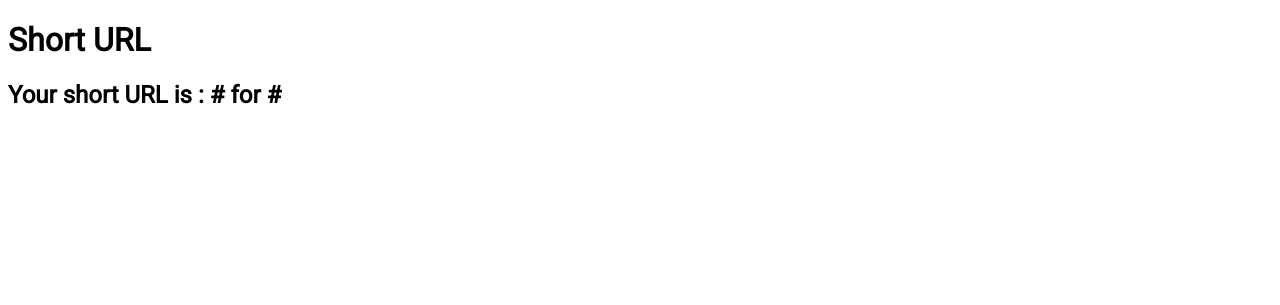
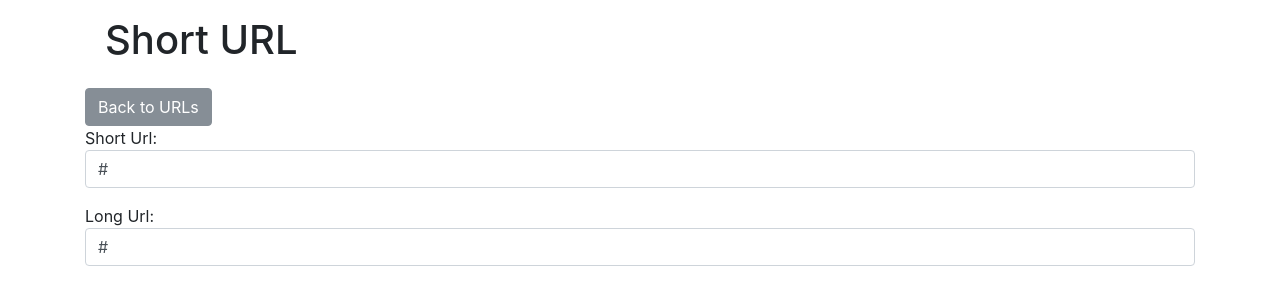
Before and after one commit to cristianeams/tiny-app, a Node server app: template views/urls_show.ejs in a window 1280 px wide. Shown: the top 305 px of the page. Run offline with Node 20, Linux system fonts and the light colour scheme; the template is opened without the code that fills it: most values are stand-ins (such as "Sample title", 1, 10 or a date in 2020).

Commit message:
Changed data format to tables, implemented bootstrap

```diff
--- a/express_server.js
+++ b/express_server.js
@@ -1,16 +1,22 @@
-//Require express
-var express = require("express");
-var app = express();
+//Require express and Initialize expresss
+const express = require("express");
+const app = express();
 
-//Default port
+//Require  and use morgan
+const morgan = require('morgan');
+app.use(morgan('combined'))
+
+//Start the server
 var PORT = 8080;
+app.listen(PORT, () => {
+    console.log(`Example app listening on port ${PORT}`);
+});
 
 //Sets Ejs as templating engine
 app.set("view engine", "ejs");
 
 //Use Body Parser Library to acccess Post Request Parameters
 const bodyParser = require("body-parser");
-
 app.use(bodyParser.urlencoded({extended: true}));
 
 function generateRandomString() {
@@ -57,7 +63,3 @@ app.get("/u/:shortURL", (req, res) => {
     var longURL = urlDatabase[req.params.shortURL];
     res.redirect(longURL);
 });
-
-app.listen(PORT, () => {
-    console.log(`Example app listening on port ${PORT}`);
-});
--- a/package.json
+++ b/package.json
@@ -6,7 +6,8 @@
   "dependencies": {
     "body-parser": "^1.18.3",
     "ejs": "^2.6.1",
-    "express": "^4.16.3"
+    "express": "^4.16.3",
+    "morgan": "^1.9.0"
   },
   "devDependencies": {},
   "scripts": {
--- a/views/partials/_header.ejs
+++ b/views/partials/_header.ejs
@@ -5,7 +5,7 @@
 <head>
     <title>Tiny App</title>
     <meta name="viewport" content="width=device-width, initial-scale=1">
-    <link href="https://fonts.googleapis.com/css?family=Roboto" rel="stylesheet">
+    <link rel="stylesheet" href="https://maxcdn.bootstrapcdn.com/bootstrap/4.0.0-beta.2/css/bootstrap.min.css" integrity="sha384-PsH8R72JQ3SOdhVi3uxftmaW6Vc51MKb0q5P2rRUpPvrszuE4W1povHYgTpBfshb" crossorigin="anonymous">
 </head>
 <body>
 
--- a/views/urls_show.ejs
+++ b/views/urls_show.ejs
@@ -6,10 +6,17 @@
     <% include partials/_header %>
 </head>
 <body>
+  <div class="container">
+
     <!-- EJS Code -->
-    <h1>Short URL</h1>
-    <h2>Your short URL is : <%= shortURL %> for  <%= longURL %></h2>
-
-    </ul>
+    <h1 class="display-5 ml-1 p-3">Short URL</h1>
+    <a href="/urls" class="btn btn-secondary">Back to URLs</a>
+    <div class="form-group">
+      <class="form-control">Short Url:<br>
+        <p class="form-control"><%= shortURL %></p>
+      <class="form-control">Long Url:<br>
+        <p class="form-control"><%= longURL %></p>
+    </div>
+  </div>
 </body>
 </html>
```
Also changed, not shown: views/urls_index.ejs (+23 -7 lines), views/urls_new.ejs (+11 -5 lines), 1 other file.
